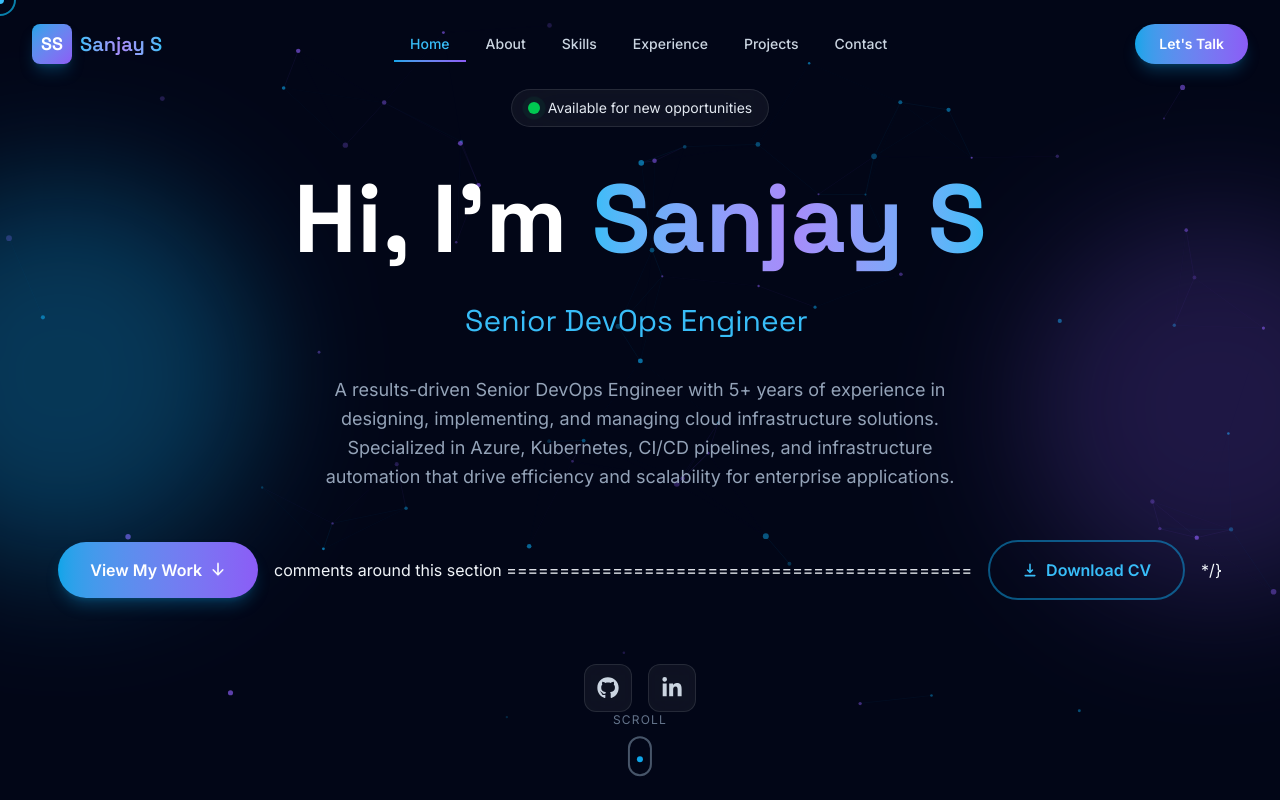
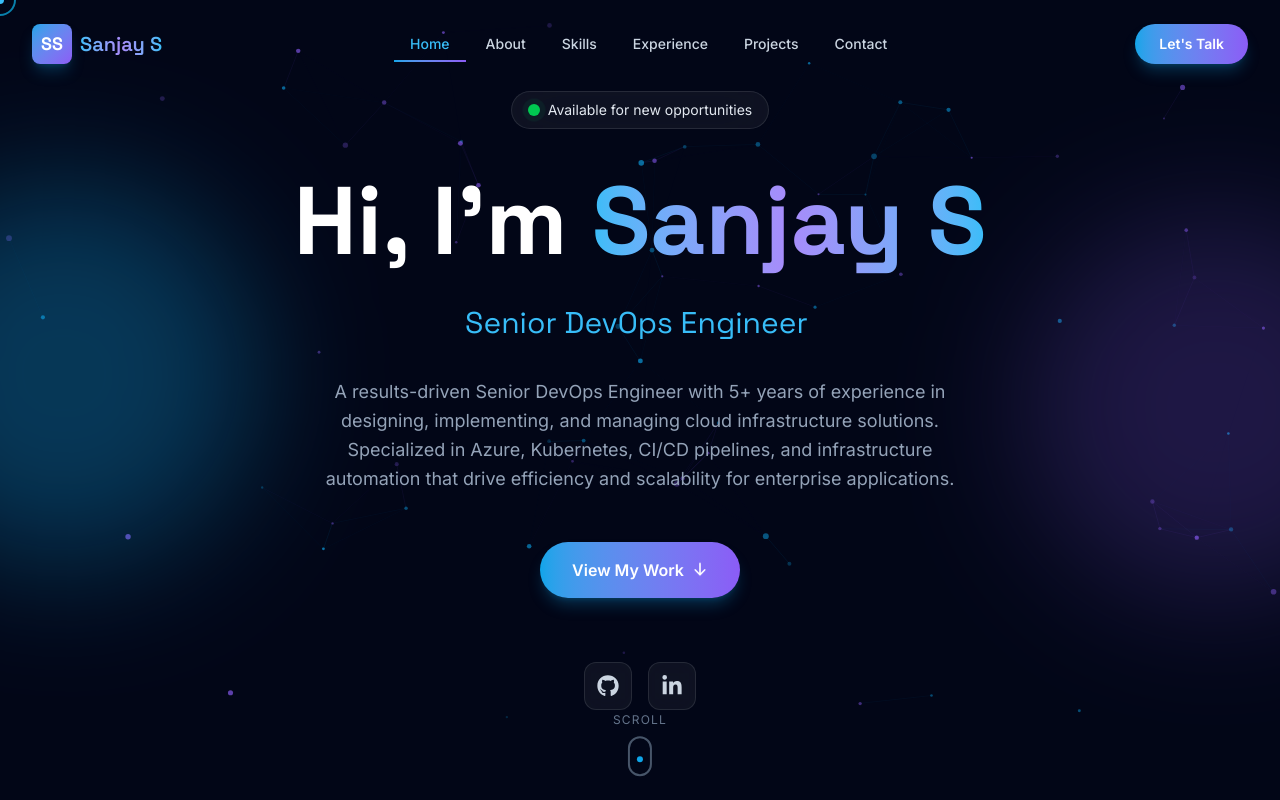
Before and after one commit to SanjaySundarMurthy/Sanjay-portfolio, a React (Vite) app: page / in a window 1280 px wide. Shown: the top 800 px of the page. Built offline with nearby package versions, Linux system fonts and the light colour scheme.

Commit message:
Fixed JSX comment syntax for Download CV button

```diff
--- a/src/components/Hero.jsx
+++ b/src/components/Hero.jsx
@@ -141,11 +141,10 @@ const Hero = ({ setCursorVariant }) => {
             View My Work
             <HiArrowDown className="animate-bounce" />
           </motion.a>
+          {/* DOWNLOAD CV BUTTON - CURRENTLY DISABLED
+              To enable: Uncomment the motion.a element below and remove this comment block
+          */}
           {/*
-          ============================================
-          DOWNLOAD CV BUTTON - CURRENTLY DISABLED
-          To enable: Remove the {/* and */} comments around this section
-          ============================================
           <motion.a
             href="/Sanjay_S_Resume.pdf"
             download="Sanjay_S_Resume.pdf"
```
